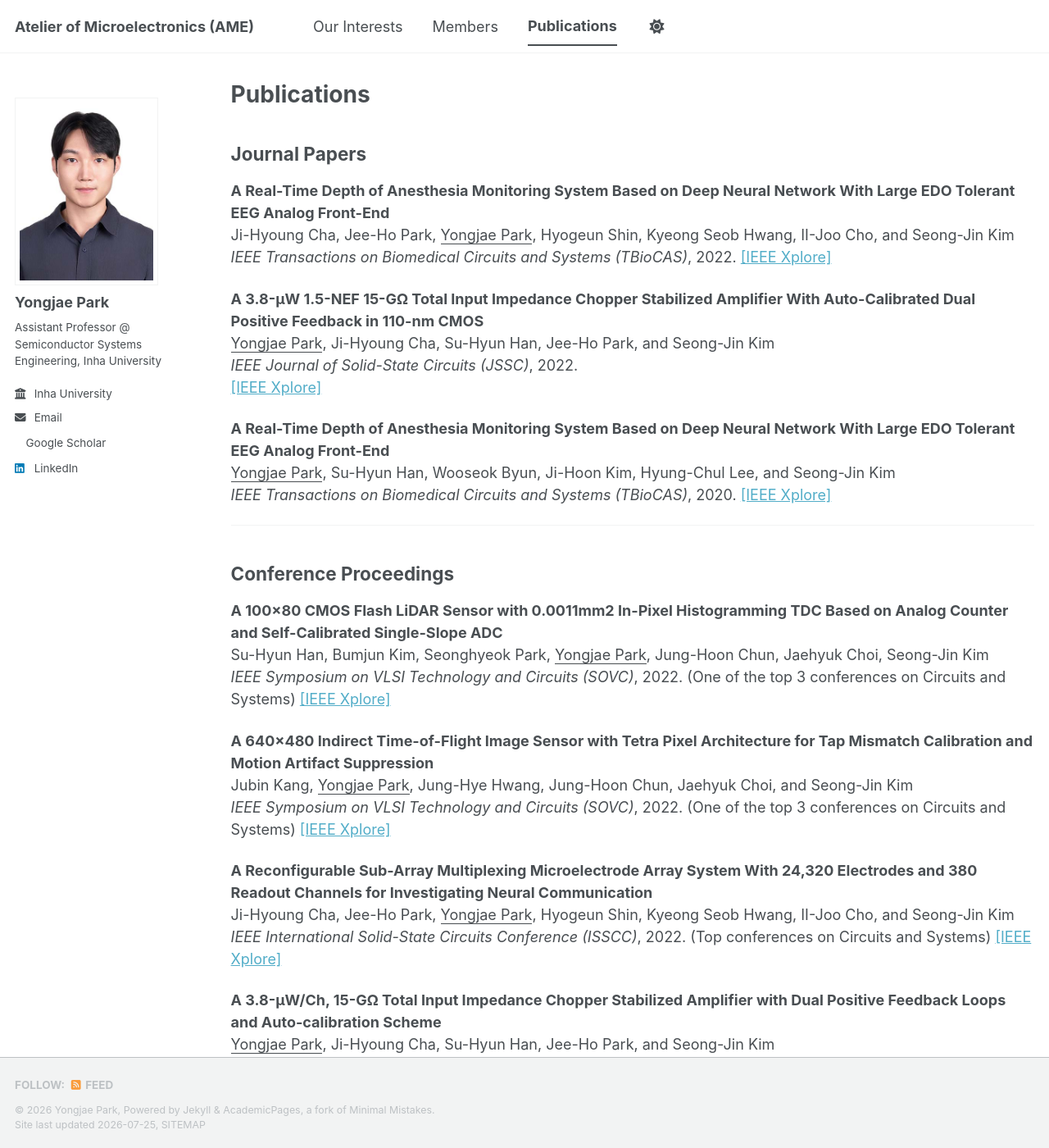
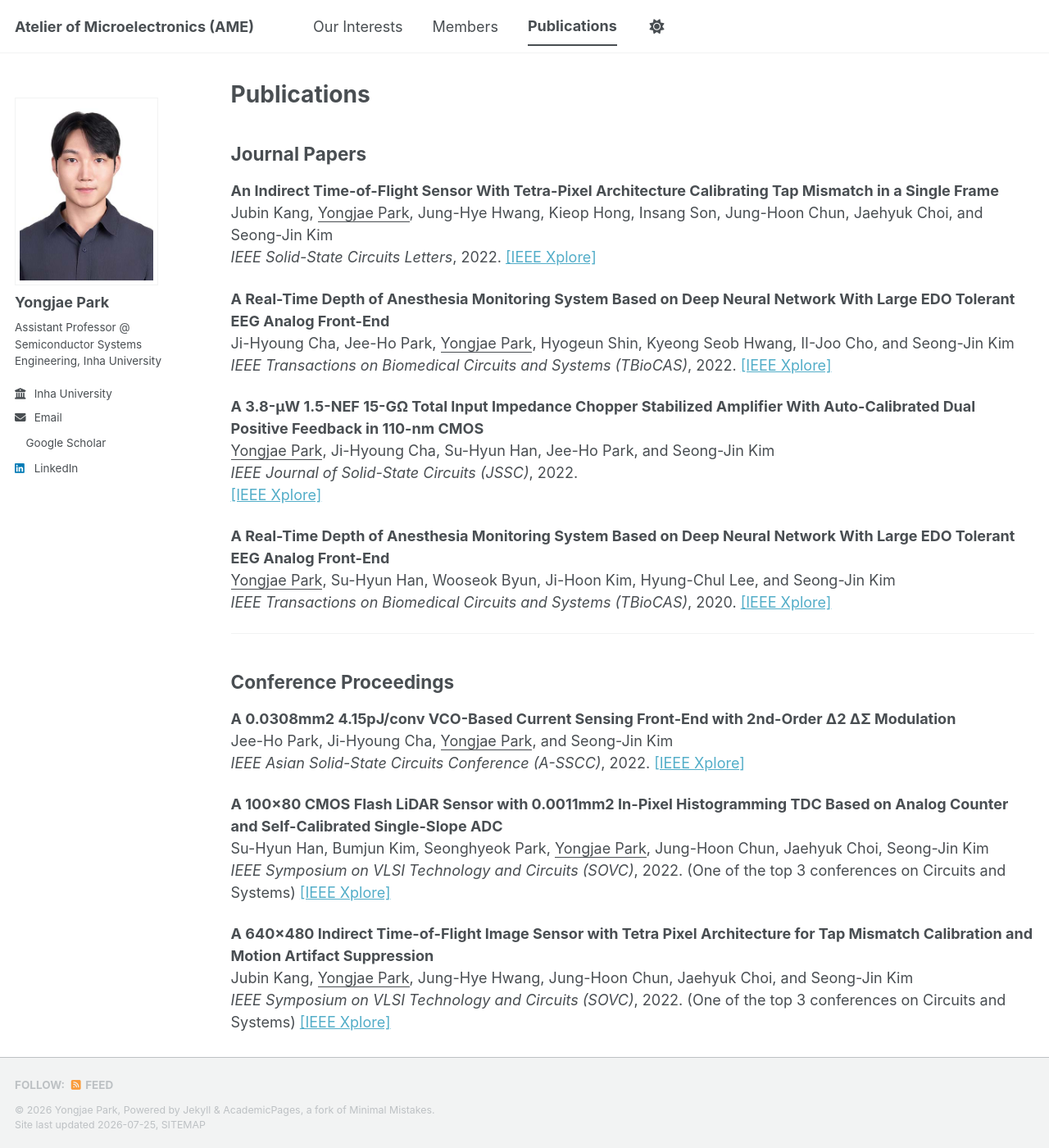
Before and after one commit to yong27park/AME.github.io, a Jekyll site: the page built from _pages/publications.md, in a window 1280 px wide and 1400 px high. Shown: the whole window at 82% size. Built offline with Jekyll 4.4.1, drawn with Linux system fonts in a browser that asks for light colours; a style sheet for code colours, icons or effects is not loaded.

Commit message:
Update publications.md

```diff
--- a/_pages/publications.md
+++ b/_pages/publications.md
@@ -6,6 +6,10 @@ author_profile: true
 ---
 
 ## Journal Papers
+
+**An Indirect Time-of-Flight Sensor With Tetra-Pixel Architecture Calibrating Tap Mismatch in a Single Frame**
+  Jubin Kang, <u>Yongjae Park</u>, Jung-Hye Hwang, Kieop Hong, Insang Son, Jung-Hoon Chun, Jaehyuk Choi, and Seong-Jin Kim<br>
+  *IEEE Solid-State Circuits Letters*, 2022. [[IEEE Xplore]](https://ieeexplore.ieee.org/abstract/document/9966876)
 
 **A Real-Time Depth of Anesthesia Monitoring System Based on Deep Neural Network With Large EDO Tolerant EEG Analog Front-End**
   Ji-Hyoung Cha, Jee-Ho Park, <u>Yongjae Park</u>, Hyogeun Shin, Kyeong Seob Hwang, II-Joo Cho, and Seong-Jin Kim<br>
@@ -24,6 +28,10 @@ author_profile: true
 
 ## Conference Proceedings
 
+**A 0.0308mm2 4.15pJ/conv VCO-Based Current Sensing Front-End with 2nd-Order Δ2 ΔΣ Modulation**
+  Jee-Ho Park, Ji-Hyoung Cha, <u>Yongjae Park</u>, and Seong-Jin Kim<br>
+  *IEEE Asian Solid-State Circuits Conference (A-SSCC)*, 2022. [[IEEE Xplore]](https://ieeexplore.ieee.org/abstract/document/9980823)
+
 **A 100×80 CMOS Flash LiDAR Sensor with 0.0011mm2 In-Pixel Histogramming TDC Based on Analog Counter and Self-Calibrated Single-Slope ADC**
   Su-Hyun Han, Bumjun Kim, Seonghyeok Park, <u>Yongjae Park</u>, Jung-Hoon Chun, Jaehyuk Choi, Seong-Jin Kim<br>
   *IEEE Symposium on VLSI Technology and Circuits (SOVC)*, 2022. (One of the top 3 conferences on Circuits and Systems) [[IEEE Xplore]](https://ieeexplore.ieee.org/abstract/document/9830305)
```
